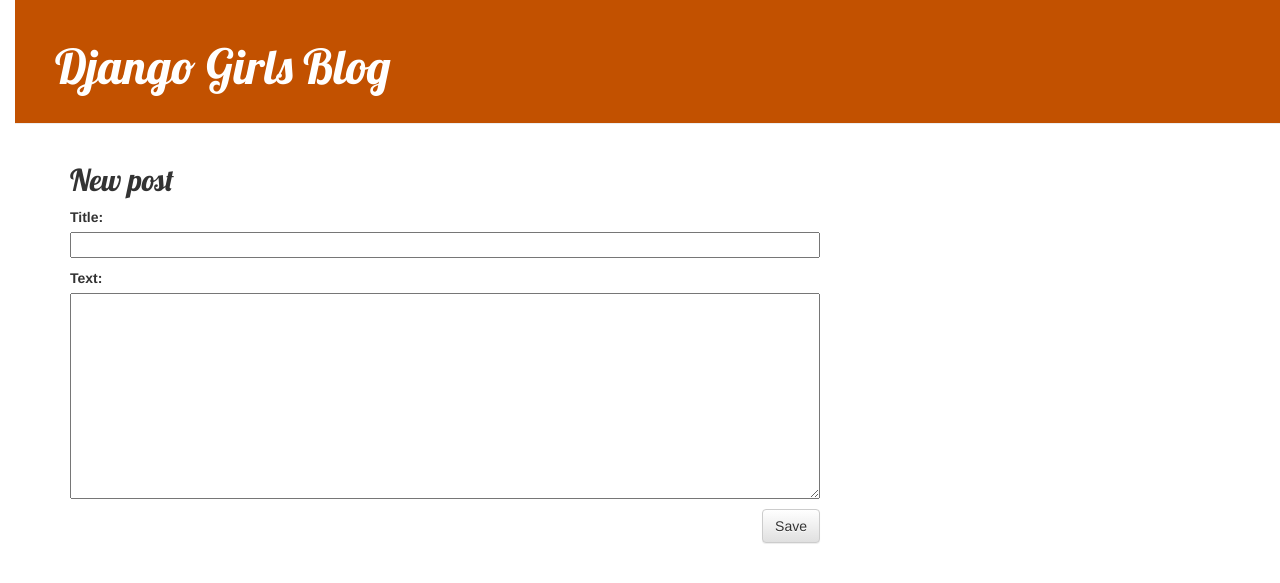
After one commit to LiaShiroma/my-first-blog, a Django app: page /post/new/ in a window 1280 px wide. The commit adds this page. Shown: the top 583 px of the page. Run offline with Django 3.2, Linux system fonts and the light colour scheme; some libraries are stand-ins or nearby versions.

Commit message:
Added views to create/edit blog post inside the site.

```diff
--- /dev/null
+++ b/blog/forms.py
@@ -0,0 +1,9 @@
+from django import forms
+
+from .models import Post
+
+class PostForm(forms.ModelForm):
+
+    class Meta:
+        model = Post
+        fields = ('title', 'text',)
--- a/blog/templates/blog/base.html
+++ b/blog/templates/blog/base.html
@@ -9,6 +9,9 @@
 		<link href="//fonts.googleapis.com/css?family=Lobster&subset=latin,latin-ext" rel="stylesheet" type="text/css">
     <body>
         <div class="page-header">
+            {% if user.is_authenticated %}
+                <a href="{% url 'post_new' %}" class="top-menu"><span class="glyphicon glyphicon-plus"></span></a>
+            {% endif %}
             <h1><a href="/">Django Girls Blog</a></h1>
         </div>
         <div class="content container">
--- a/blog/templates/blog/post_detail.html
+++ b/blog/templates/blog/post_detail.html
@@ -7,6 +7,9 @@
                 {{ post.published_date }}
             </div>
         {% endif %}
+        {% if user.is_authenticated %}
+    		<a class="btn btn-default" href="{% url 'post_edit' pk=post.pk %}"><span class="glyphicon glyphicon-pencil"></span></a>
+		{% endif %}
         <h2>{{ post.title }}</h2>
         <p>{{ post.text|linebreaksbr }}</p>
     </div>
--- /dev/null
+++ b/blog/templates/blog/post_edit.html
@@ -0,0 +1,9 @@
+{% extends 'blog/base.html' %}
+
+{% block content %}
+    <h2>New post</h2>
+    <form method="POST" class="post-form">{% csrf_token %}
+        {{ form.as_p }}
+        <button type="submit" class="save btn btn-default">Save</button>
+    </form>
+{% endblock %}
--- a/blog/urls.py
+++ b/blog/urls.py
@@ -4,4 +4,5 @@
 urlpatterns = [
     path('', views.post_list, name='post_list'),
     path('post/<int:pk>/', views.post_detail, name='post_detail'),
+    path('post/new/', views.post_new, name='post_new'),
 ]
--- a/blog/views.py
+++ b/blog/views.py
@@ -2,6 +2,7 @@
 from django.utils import timezone
 from .models import Post
 from django.shortcuts import render, get_object_or_404
+from .forms import PostForm
 
 
 def post_list(request):
@@ -11,3 +12,7 @@
 def post_detail(request, pk):
     post = get_object_or_404(Post, pk=pk)
     return render(request, 'blog/post_detail.html', {'post': post})
+
+def post_new(request):
+    form = PostForm()
+    return render(request, 'blog/post_edit.html', {'form': form})
```
